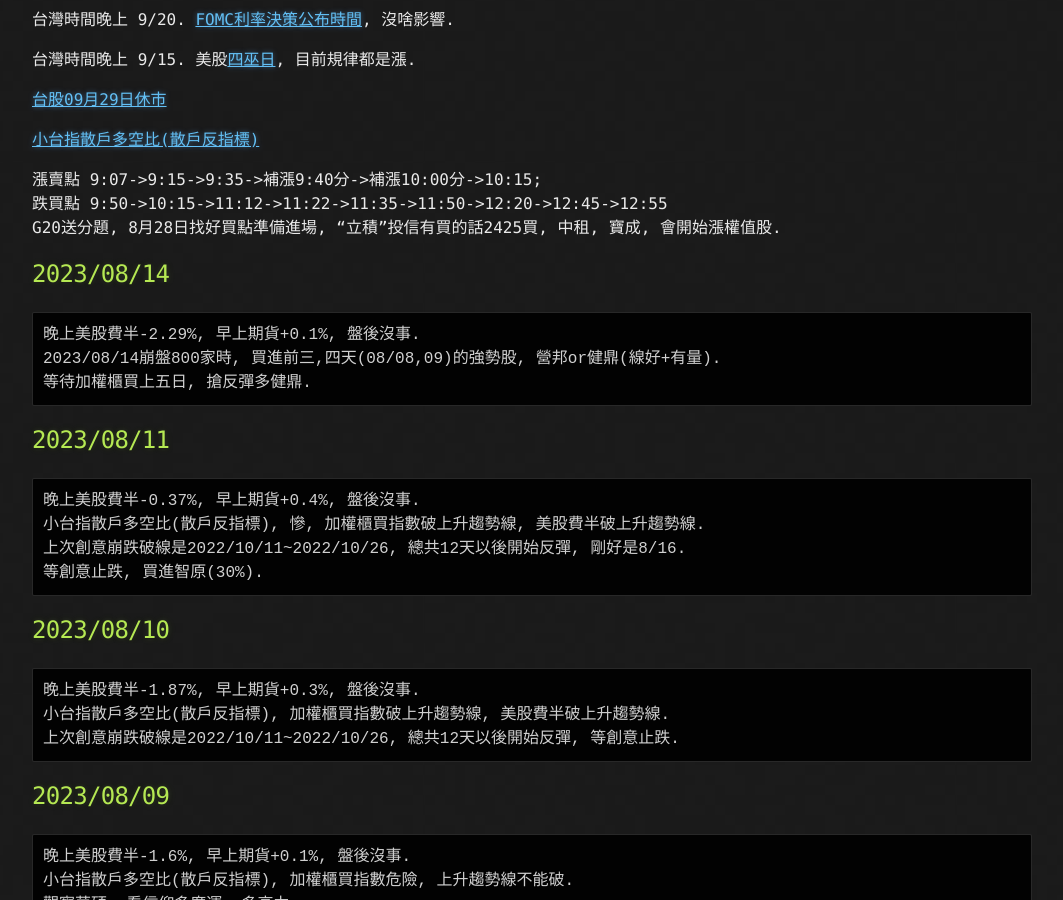
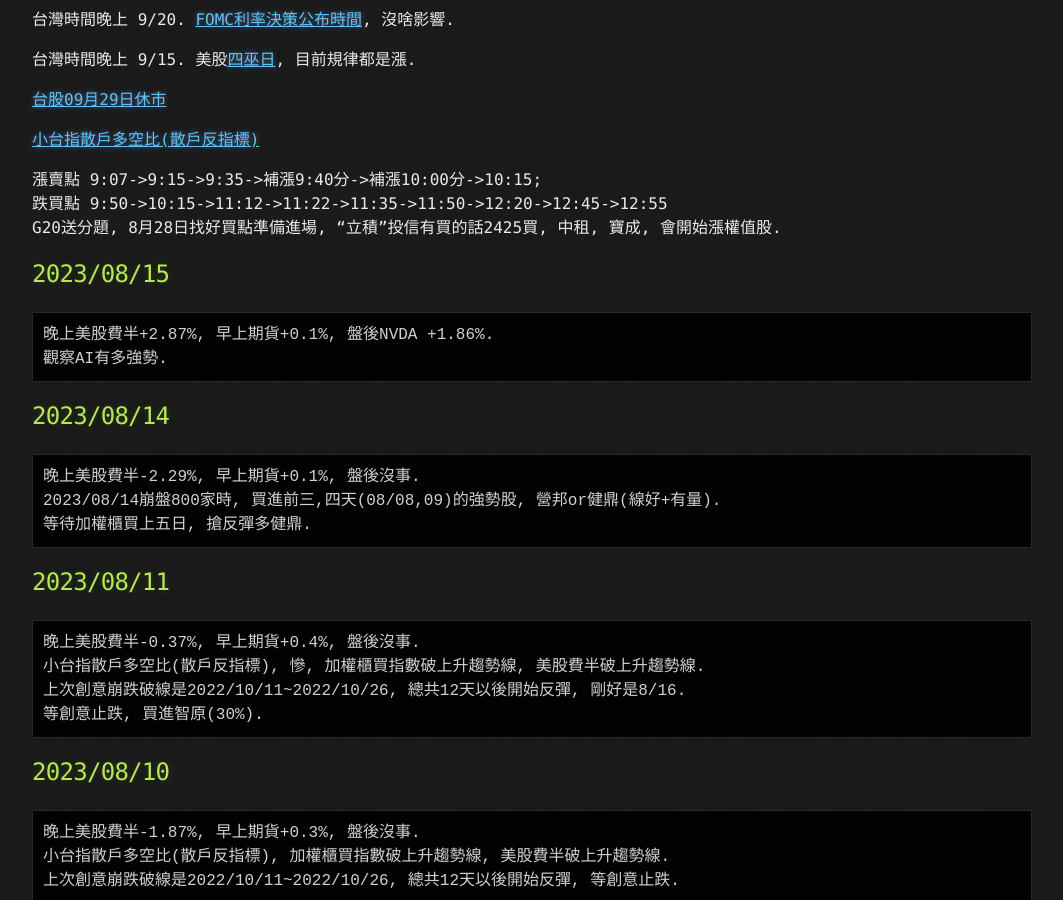
Before and after one commit to lepg5487/Stock_God, a Jekyll site: the page built from index.md, in a window 1280 px wide and 900 px high, scrolled down 370 px. Shown: the whole window, without its empty margins (108-1171 px from the left). Built offline with Jekyll 4.4.1, drawn with Linux system fonts in a browser that asks for light colours; our own code applies the rules of GitHub Pages for plain Markdown files.

Commit message:
Update index.md

````diff
--- a/index.md
+++ b/index.md
@@ -19,6 +19,12 @@ layout: testlayouts
 漲賣點 9:07->9:15->9:35->補漲9:40分->補漲10:00分->10:15;
 跌買點 9:50->10:15->11:12->11:22->11:35->11:50->12:20->12:45->12:55
 G20送分題, 8月28日找好買點準備進場, "立積"投信有買的話2425買, 中租, 寶成, 會開始漲權值股.
+
+## 2023/08/15
+```
+晚上美股費半+2.87%, 早上期貨+0.1%, 盤後NVDA +1.86%.
+觀察AI有多強勢.
+```
 
 ## 2023/08/14
 ```
````
